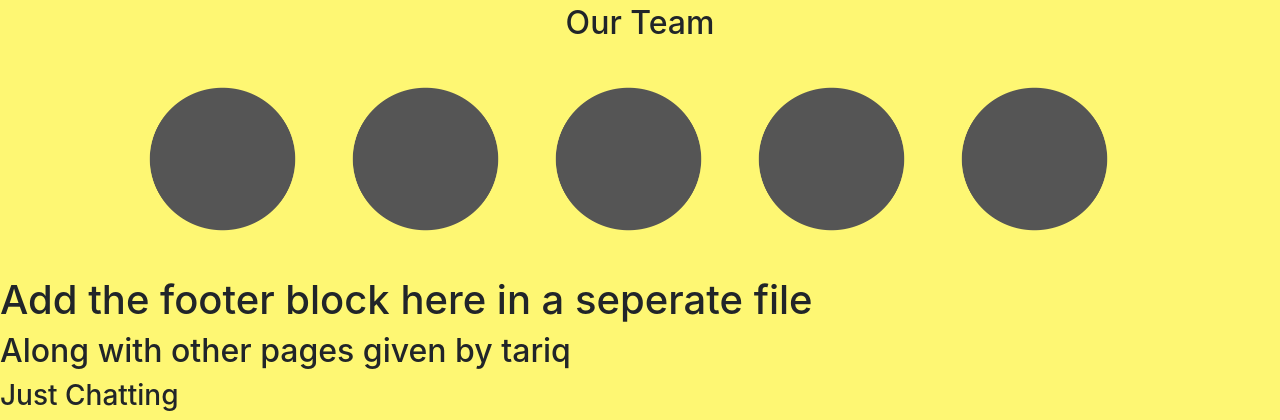
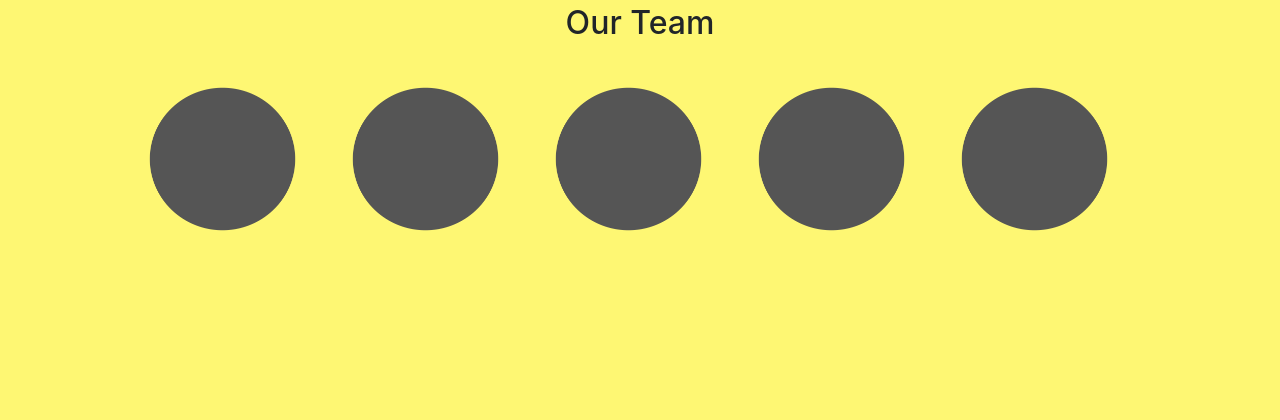
Before and after one commit to AvijoyBhowmick/avyanna, a PHP site: page /dashboard.php in a window 1280 px wide. Shown: the part 1076-1496 px from the top of the page. After the commit the page ends 1307 px from the top, so only its background shows below. Run offline with PHP 8.4, Linux system fonts and the light colour scheme.

Commit message:
edited v1.4

```diff
--- a/dashboard.php
+++ b/dashboard.php
@@ -134,8 +134,5 @@
 	</div>
 </div>
 
-<h1>Add the footer block here in a seperate file</h1>
-<h2> Along with other pages given by tariq</h2>
-<h3>Just Chatting</h3>
 </body>
 </html>
```
